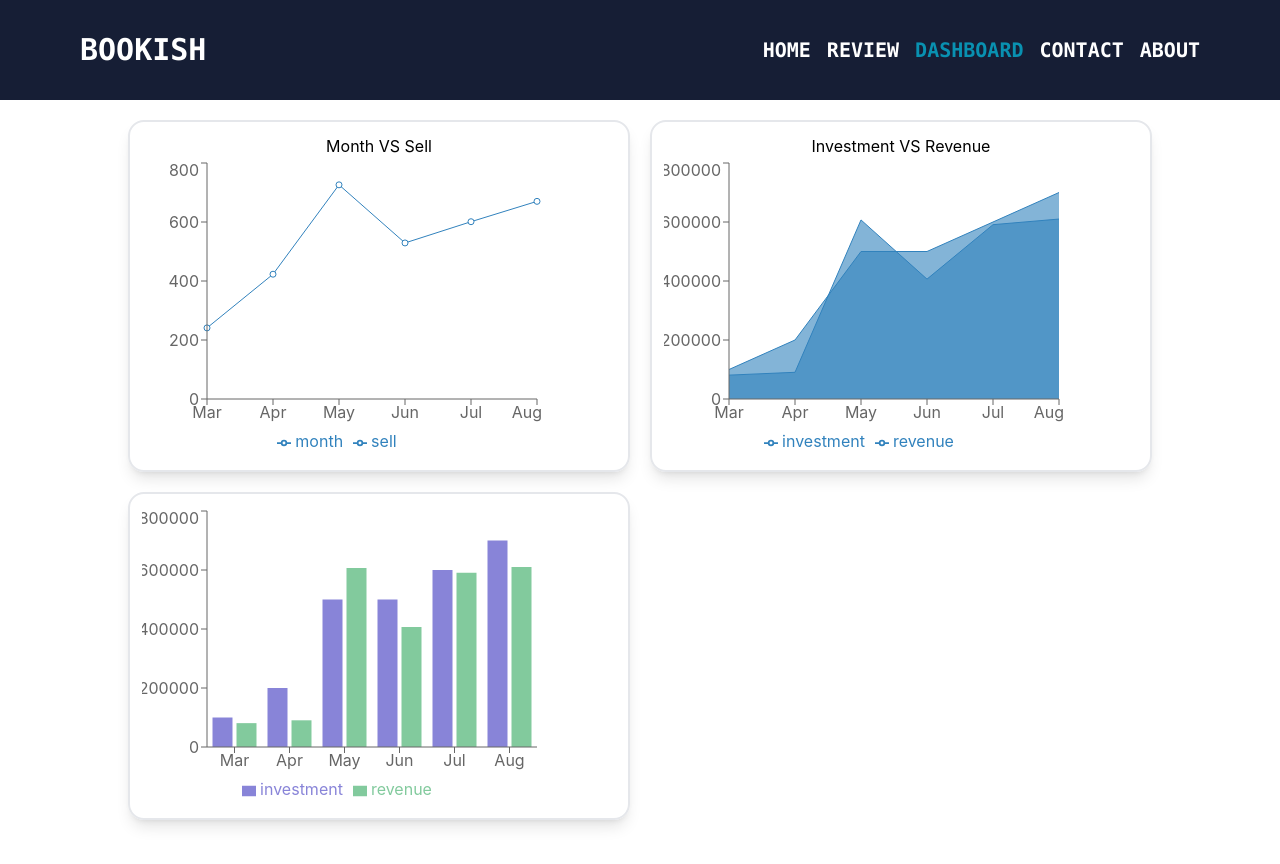
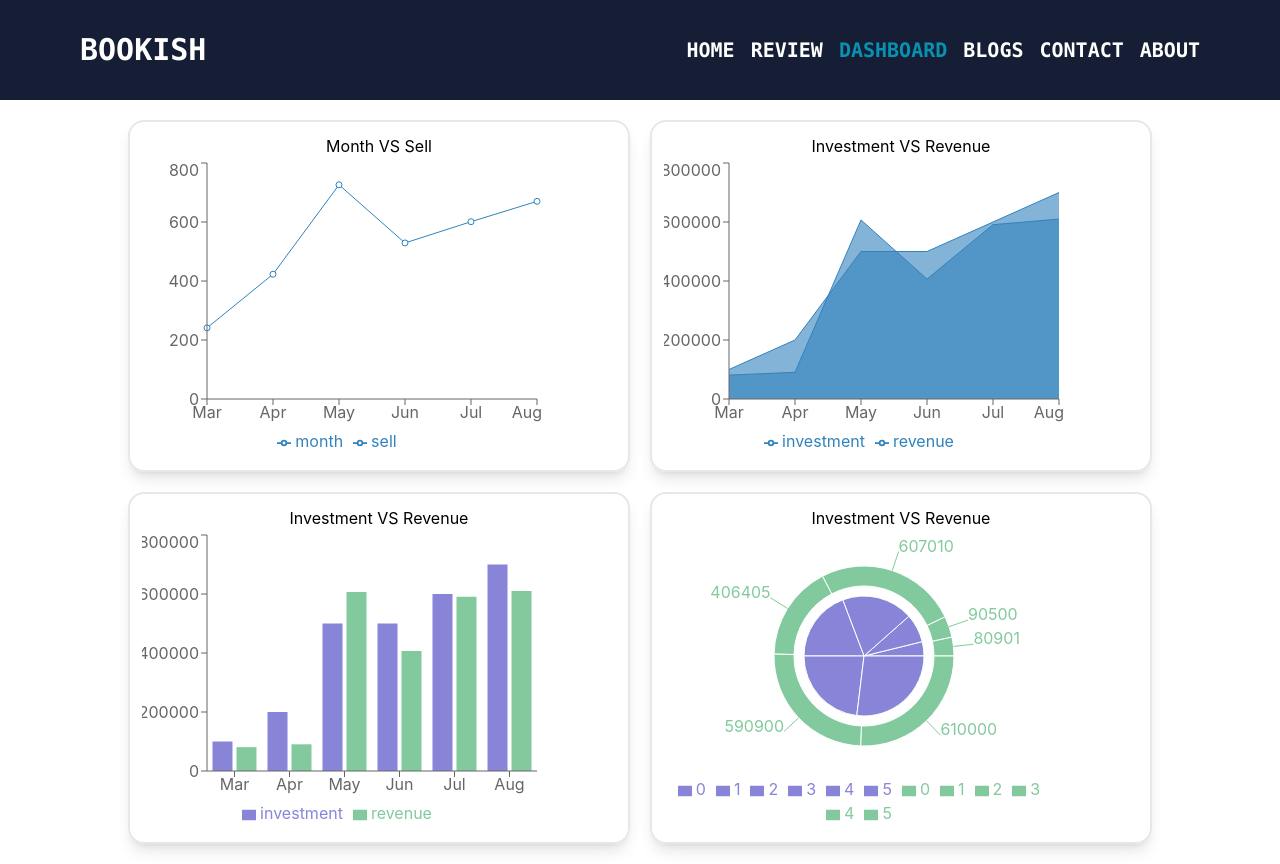
Before and after one commit to iu-sumon/Bookish-public, a React (Create React App) app: page /dashboard in a window 1280 px wide. Before the commit the page ends 840 px from the top, so only its background shows below. Built offline with nearby package versions, Linux system fonts and the light colour scheme.

Commit message:
blogs added

```diff
--- a/public/index.html
+++ b/public/index.html
@@ -39,5 +39,6 @@
       To begin the development, run `npm start` or `yarn start`.
       To create a production bundle, use `npm run build` or `yarn build`.
     -->
+    <script src="https://unpkg.com/flowbite@1.4.1/dist/flowbite.js"></script>
   </body>
 </html>
--- a/src/App.js
+++ b/src/App.js
@@ -31,6 +31,7 @@ function App() {
         <Route path='*' element={<NotFound />} />
 
       </Routes>
+      <Blogs />
     </div>
   );
 }
--- a/src/Components/DashBoard/DashBoard.js
+++ b/src/Components/DashBoard/DashBoard.js
@@ -1,16 +1,16 @@
 import React from 'react';
 import useData from '../../hooks/useData';
-import { Line, LineChart,Area, AreaChart,Bar,BarChart, Tooltip, XAxis, YAxis ,Legend} from 'recharts';
+import { Line, LineChart, Area, AreaChart, Bar, BarChart, Tooltip, XAxis, YAxis, Legend, PieChart, Pie} from 'recharts';
 const DashBoard = () => {
     const [data] = useData();
     return (
         <div className='grid grid-cols-2 justify-center items-center gap-5 w-[80%] mx-auto py-5'>
             <div className='shadow-lg border-2 rounded-2xl p-3'>
-                 <h1>Month VS Sell</h1>
+                <h1>Month VS Sell</h1>
                 <LineChart width={400} height={300} data={data}>
-                    <Line  dataKey='month'></Line>
+                    <Line dataKey='month'></Line>
                     <Line dataKey='sell'></Line>
-                    <Legend/>
+                    <Legend />
                     <Tooltip></Tooltip>
                     <XAxis dataKey="month" />
                     <YAxis dataKey="sell" />
@@ -21,22 +21,33 @@ const DashBoard = () => {
                 <AreaChart width={400} height={300} data={data}>
                     <Area dataKey='investment'></Area>
                     <Area dataKey='revenue'></Area>
-                    <Legend/>
+                    <Legend />
                     <Tooltip></Tooltip>
                     <XAxis dataKey="month" />
                     <YAxis dataKey="investment" />
                 </AreaChart>
             </div>
-             <div className='shadow-lg border-2 rounded-2xl p-3'>
-                 <BarChart width={400} height={300} data={data}>
-                    <Bar  dataKey='investment' fill="#8884d8"></Bar>
+            <div className='shadow-lg border-2 rounded-2xl p-3'>
+                <h1>Investment VS Revenue</h1>
+                <BarChart width={400} height={300} data={data}>
+                    <Bar dataKey='investment' fill="#8884d8"></Bar>
                     <Bar dataKey='revenue' fill="#82ca9d"></Bar>
-                    <Legend/>
+                    <Legend />
                     <Tooltip></Tooltip>
                     <XAxis dataKey="month" />
                     <YAxis dataKey="investment" />
-                 </BarChart>
-             </div>
+                </BarChart>
+            </div>
+            <div className='shadow-lg border-2 rounded-2xl p-3'>
+                <h1>Investment VS Revenue</h1>
+                <PieChart width={400} height={300} >
+
+                    <Pie data={data} dataKey="investment" cx="50%" cy="50%" outerRadius={60} fill="#8884d8" />
+                    <Pie data={data} dataKey="revenue" cx="50%" cy="50%" innerRadius={70} outerRadius={90} fill="#82ca9d" label />
+                     <Legend></Legend>
+                    <Tooltip></Tooltip>
+                </PieChart>
+            </div>
         </div>
     );
 };
--- a/src/Components/Header/Header.js
+++ b/src/Components/Header/Header.js
@@ -11,6 +11,7 @@ const Header = () => {
             <CustomLink to='/'>HOME</CustomLink>
             <CustomLink to='/review'>REVIEW</CustomLink>
             <CustomLink to='/dashboard'>DASHBOARD</CustomLink>
+            <CustomLink to='/blogs'>BLOGS</CustomLink>
             <CustomLink to='/contact'>CONTACT</CustomLink>
             <CustomLink to='/about'>ABOUT</CustomLink>
         </nav>
```
Also changed, not shown: src/Components/Blogs/Blogs.js (indentation only). Lines whose indentation alone changed are shown as unchanged.
